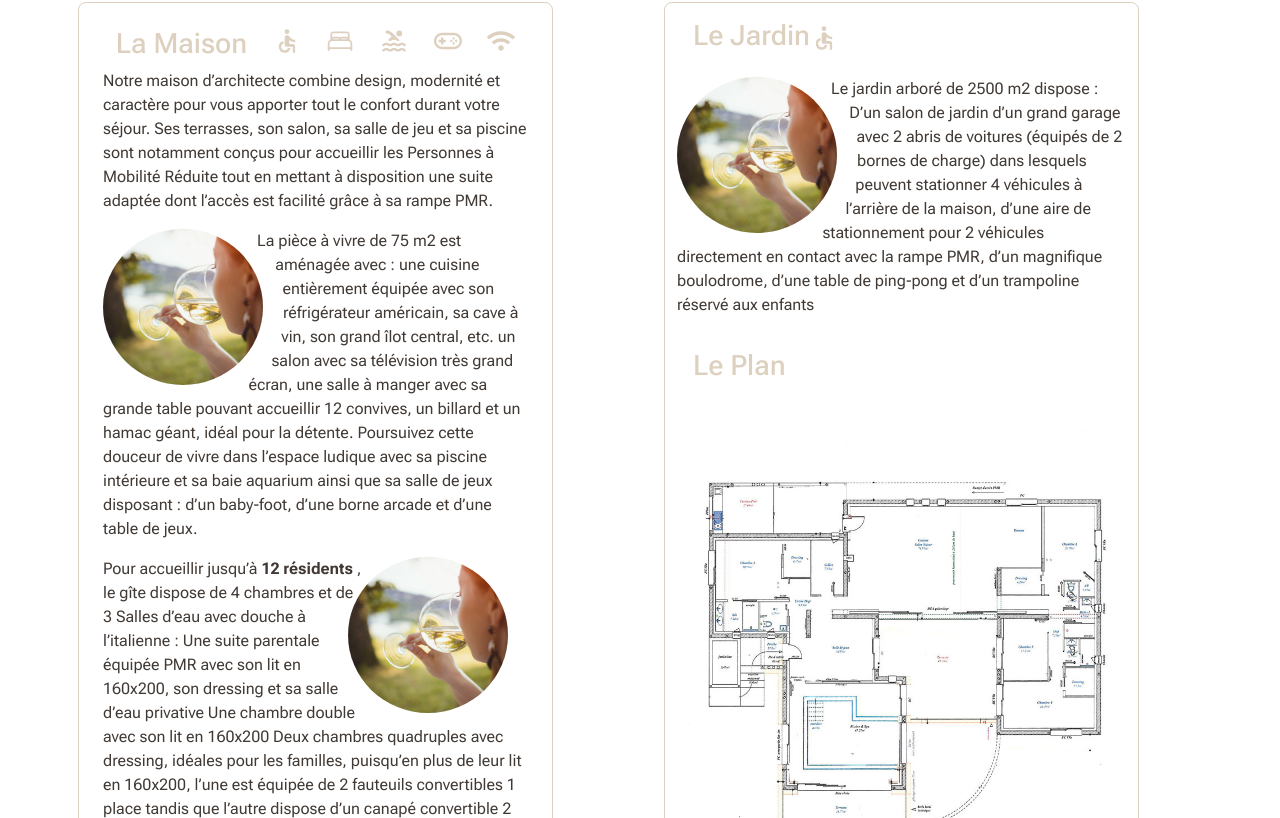
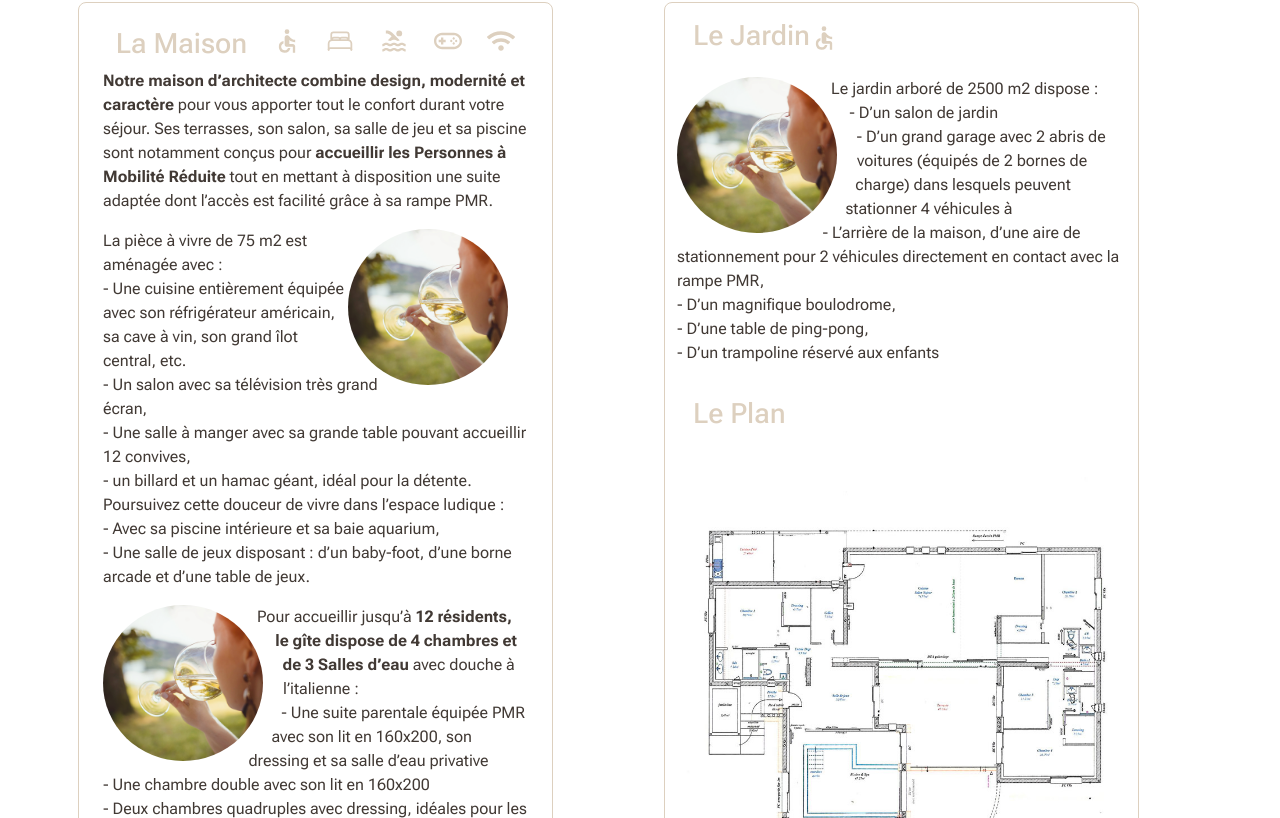
Before and after one commit to TONYR2023/EtoiledeDan, a React (Create React App) app: page /notreGite in a window 1280 px wide. Shown: the part 662-1480 px from the top of the page. Built offline with nearby package versions, Linux system fonts and the light colour scheme.

Commit message:
changement texte presta et gite

```diff
--- a/server.js
+++ b/server.js
@@ -1,7 +1,7 @@
 const express = require('express');
 const app = express();
 
-// Exemple de route
+// Route API pour obtenir des données
 app.get('/', (req, res) => {
   // Simulons des données de réponse
   const data = [
--- a/src/Pages/NotreGitePage.jsx
+++ b/src/Pages/NotreGitePage.jsx
@@ -48,12 +48,40 @@ const NotreGitePage = () => {
               </h3>
 
               <p>
-                Notre maison d’architecte combine design, modernité et caractère
+                <b>
+                  Notre maison d’architecte combine design, modernité et
+                  caractère{" "}
+                </b>
                 pour vous apporter tout le confort durant votre séjour. Ses
                 terrasses, son salon, sa salle de jeu et sa piscine sont
-                notamment conçus pour accueillir les Personnes à Mobilité
-                Réduite tout en mettant à disposition une suite adaptée dont
-                l’accès est facilité grâce à sa rampe PMR.
+                notamment conçus pour{" "}
+                <b> accueillir les Personnes à Mobilité Réduite</b> tout en
+                mettant à disposition une suite adaptée dont l’accès est
+                facilité grâce à sa rampe PMR.
+              </p>
+              <img
+                src={prestations1}
+                alt=""
+                style={{
+                  width: "10em",
+                  float: "right",
+                  shapeOutside: "margin-box",
+                  margin: "0 20px 5px 0",
+                  borderRadius: "50%",
+                }}
+              ></img>
+
+              <p>
+                La pièce à vivre de 75 m2 est aménagée avec : <br />- Une
+                cuisine entièrement équipée avec son réfrigérateur américain, sa
+                cave à vin, son grand îlot central, etc. <br />- Un salon avec
+                sa télévision très grand écran, <br />- Une salle à manger avec
+                sa grande table pouvant accueillir 12 convives, <br />- un
+                billard et un hamac géant, idéal pour la détente. <br />
+                Poursuivez cette douceur de vivre dans l’espace ludique :<br />-
+                Avec sa piscine intérieure et sa baie aquarium, <br />- Une
+                salle de jeux disposant : d’un baby-foot, d’une borne arcade et
+                d’une table de jeux.
               </p>
               <img
                 src={prestations1}
@@ -66,38 +94,20 @@ const NotreGitePage = () => {
                   borderRadius: "50%",
                 }}
               ></img>
-
               <p>
-                La pièce à vivre de 75 m2 est aménagée avec : une cuisine
-                entièrement équipée avec son réfrigérateur américain, sa cave à
-                vin, son grand îlot central, etc. un salon avec sa télévision
-                très grand écran, une salle à manger avec sa grande table
-                pouvant accueillir 12 convives, un billard et un hamac géant,
-                idéal pour la détente. Poursuivez cette douceur de vivre dans
-                l’espace ludique avec sa piscine intérieure et sa baie aquarium
-                ainsi que sa salle de jeux disposant : d’un baby-foot, d’une
-                borne arcade et d’une table de jeux.
-              </p>
-              <img
-                src={prestations1}
-                alt=""
-                style={{
-                  width: "10em",
-                  float: "right",
-                  shapeOutside: "margin-box",
-                  margin: "0 20px 5px 0",
-                  borderRadius: "50%",
-                }}
-              ></img>
-              <p>
-                Pour accueillir jusqu’à <b>12 résidents </b>, le gîte dispose de
-                4 chambres et de 3 Salles d’eau avec douche à l’italienne : Une
-                suite parentale équipée PMR avec son lit en 160x200, son
-                dressing et sa salle d’eau privative Une chambre double avec son
-                lit en 160x200 Deux chambres quadruples avec dressing, idéales
-                pour les familles, puisqu’en plus de leur lit en 160x200, l’une
-                est équipée de 2 fauteuils convertibles 1 place tandis que
-                l’autre dispose d’un canapé convertible 2 places. Enfin, l’une
+                Pour accueillir jusqu’à{" "}
+                <b>
+                  12 résidents, le gîte dispose de 4 chambres et de 3 Salles
+                  d’eau{" "}
+                </b>
+                avec douche à l’italienne :
+                <br />- Une suite parentale équipée PMR avec son lit en 160x200,
+                son dressing et sa salle d’eau privative <br />
+                - Une chambre double avec son lit en 160x200 <br />
+                - Deux chambres quadruples avec dressing, idéales pour les
+                familles, puisqu’en plus de leur lit en 160x200, l’une est
+                équipée de 2 fauteuils convertibles 1 place tandis que l’autre
+                dispose d’un canapé convertible 2 places. <br />- Enfin, l’une
                 des trois terrasses dispose d’une cuisine d’été équipée d’un
                 BBQ.
               </p>
@@ -123,13 +133,16 @@ const NotreGitePage = () => {
                 }}
               ></img>
               <p>
-                Le jardin arboré de 2500 m2 dispose : D’un salon de jardin d’un
-                grand garage avec 2 abris de voitures (équipés de 2 bornes de
-                charge) dans lesquels peuvent stationner 4 véhicules à l’arrière
-                de la maison, d’une aire de stationnement pour 2 véhicules
-                directement en contact avec la rampe PMR, d’un magnifique
-                boulodrome, d’une table de ping-pong et d’un trampoline réservé
-                aux enfants
+                Le jardin arboré de 2500 m2 dispose : <br />
+                - D’un salon de jardin <br />
+                - D’un grand garage avec 2 abris de voitures (équipés de 2
+                bornes de charge) dans lesquels peuvent stationner 4 véhicules à
+                <br />
+                - L’arrière de la maison, d’une aire de stationnement pour 2
+                véhicules directement en contact avec la rampe PMR, <br />
+                - D’un magnifique boulodrome, <br />
+                - D’une table de ping-pong, <br />
+                - D’un trampoline réservé aux enfants
               </p>
 
               {/*------------------Le Plan----------------*/}
--- a/src/Pages/PrestationsPage.jsx
+++ b/src/Pages/PrestationsPage.jsx
@@ -68,14 +68,13 @@ const PrestationsPage = () => {
                     Hostelerie <IoBedOutline />
                   </h3>
                   <p className="m-2">
-                    Plongez dans un séjour de confort et de tranquillité avec
+                    Plongez dans un séjour offrant confort et tranquillité avec
                     notre service d'hostellerie. Nos chambres accueillantes sont
-                    conçues pour offrir une expérience de repos exceptionnelle,
+                    conçues pour offrir une expérience de repos exceptionnel,
                     alliant élégance et fonctionnalité. Que ce soit pour une
-                    escapade romantique, des vacances en famille ou un voyage
-                    d'affaires, notre établissement saura répondre à tous vos
-                    besoins avec soin et attention. De plus, le linge est
-                    fournis ainsi que le menage en fin de sejour.
+                    escapade romantique, des vacances en famille, un moment
+                    « farniente » ou un séminaire d’entreprise, notre
+                    établissement saura répondre à tous vos besoins.
                   </p>
                 </div>
               </div>
@@ -94,14 +93,15 @@ const PrestationsPage = () => {
                     Degustation <PiWineLight />
                   </h3>
                   <p className="m-2">
-                    Laissez vos papilles voyager à travers une explosion de
-                    saveurs avec notre service de dégustation. Nos chefs
-                    talentueux vous feront découvrir le meilleur de la cuisine
-                    régionale, en mettant en valeur les produits locaux frais et
-                    de saison. De la première bouchée au dernier verre, chaque
-                    moment sera une célébration de la gastronomie et du plaisir
-                    culinaire.
+                    Sous la direction du service de dégustation de Florence
+                    DELMAS (Degustez Sud), laissez vos papilles voyager à travers une explosion
+                    de saveurs. Elle vous fera découvrir le meilleur de la
+                    viticulture et des spécialités culinaires régionales, en
+                    mettant en valeur les produits locaux frais et de saison. De
+                    la première bouchée au dernier verre, chaque moment sera une
+                    célébration épicurienne de la gastronomie.
                   </p>
+                  <a href="http://degustezsud.com">Degustez Sud</a>
                 </div>
               </div>
 
@@ -115,11 +115,12 @@ const PrestationsPage = () => {
                     Massage <TbMassage />
                   </h3>
                   <p className="m-2">
-                    Offrez-vous un moment de détente et de bien-être absolu avec
-                    notre service de massage. Nos thérapeutes expérimentés vous
-                    accueilleront dans un havre de paix où vous pourrez vous
-                    abandonner aux mains expertes pour soulager le stress et les
-                    tensions. Laissez-vous envelopper par des techniques de
+                    A 5 minutes à pied du gîte, ressourcez vous en vous offrant
+                    un moment de détente et de bien-être absolu grâce au spa
+                    privatif, au sauna et aux massages proposés par OC’TAO. Vous
+                    y découvrirez un havre de paix où vous pourrez vous
+                    abandonner à leurs mains expertes pour soulager le stress et
+                    les tensions. Laissez-vous envelopper par des techniques de
                     massage apaisantes qui vous laisseront revitalisé et
                     régénéré.
                   </p>
@@ -136,14 +137,15 @@ const PrestationsPage = () => {
                     Chef à Domicile <LuChefHat />
                   </h3>
                   <p className="m-2">
-                    Transformez votre séjour en une expérience gastronomique
-                    inoubliable avec notre service de chef à domicile. Nos chefs
+                    Avec takeachef et l’un de ses 78 chefs à domicile,
+                    personnalisez votre menu pour transformer votre séjour en
+                    une expérience gastronomique inoubliable. Ces chefs
                     professionnels viendront directement dans votre logement
                     pour préparer des repas sur mesure, adaptés à vos goûts et
                     préférences. Que ce soit pour une occasion spéciale ou
                     simplement pour savourer un dîner exclusif dans le confort
-                    de votre chez-vous, notre service de chef à domicile vous
-                    garantit une expérience culinaire exceptionnelle.
+                    de votre chez-vous, vivez une expérience culinaire
+                    exceptionnelle !
                   </p>
                 </div>
               </div>
@@ -169,7 +171,7 @@ const PrestationsPage = () => {
                     authentiques de notre destination. Que vous soyez amateur
                     d'aventure, de culture ou de nature, notre service de
                     découverte touristique vous promet des moments de découverte
-                    et d'émerveillement.
+                    et d’émerveillement.
                   </p>
                 </div>
               </div>
```
Lines whose indentation alone changed are shown as unchanged.
